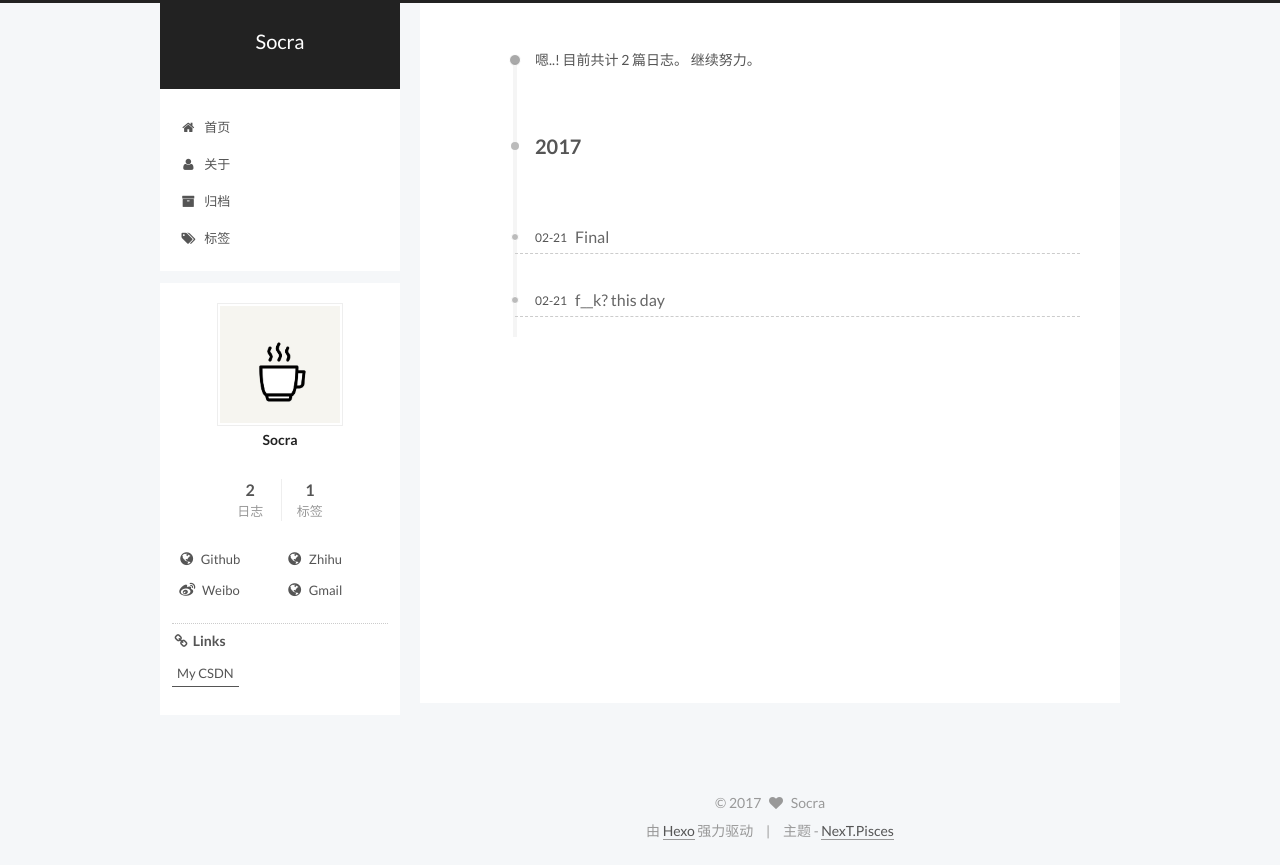
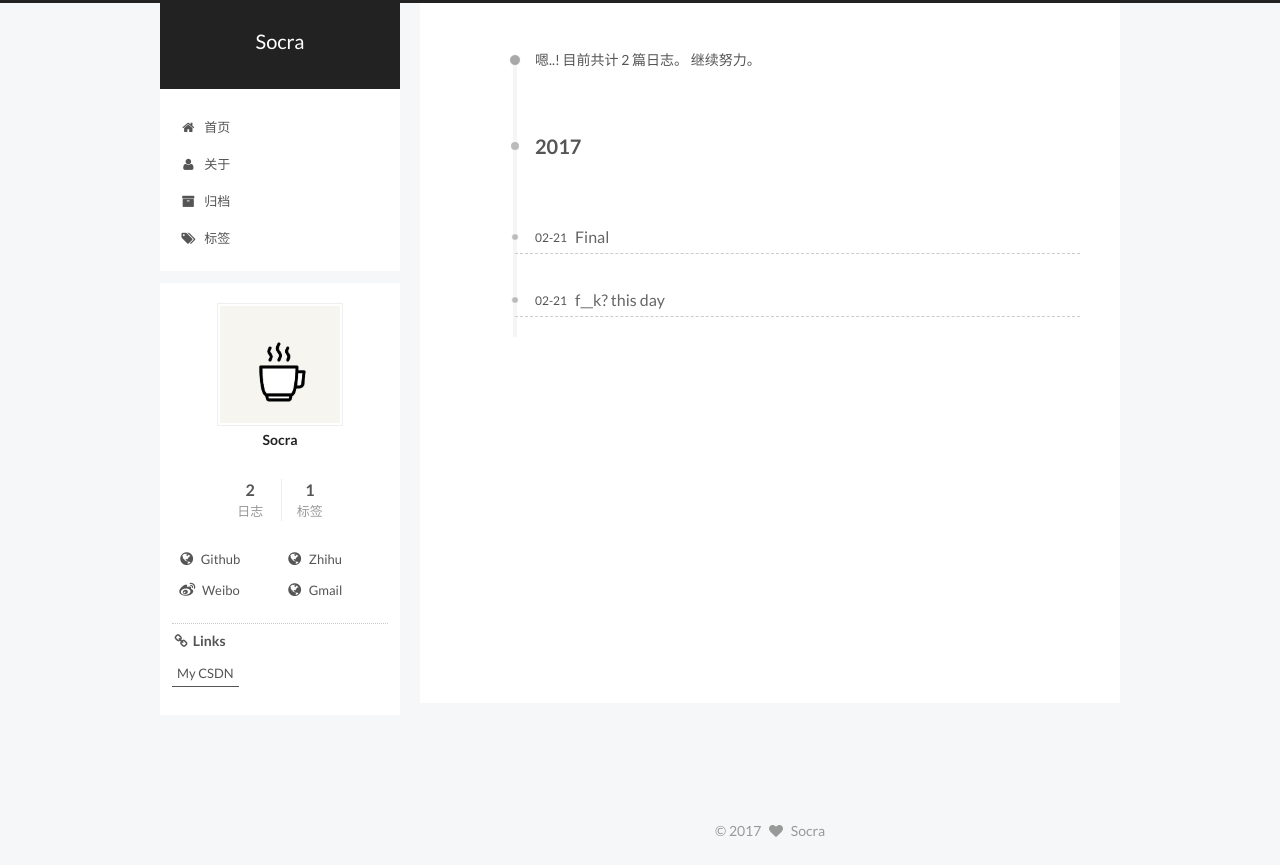
Before and after one commit to SocraHat/socrahat.github.io, a plain HTML site: page archives/index.html in a window 1280 px wide. Drawn offline with Linux system fonts and the light colour scheme; a script that the page names is missing.

Commit message:
Site updated: 2017-02-21 22:42:27

```diff
--- a/archives/index.html
+++ b/archives/index.html
@@ -497,16 +497,7 @@
 </div>
 
 
-<div class="powered-by">
-  由 <a class="theme-link" href="https://hexo.io">Hexo</a> 强力驱动
-</div>
 
-<div class="theme-info">
-  主题 -
-  <a class="theme-link" href="https://github.com/iissnan/hexo-theme-next">
-    NexT.Pisces
-  </a>
-</div>
 
 
 
```
